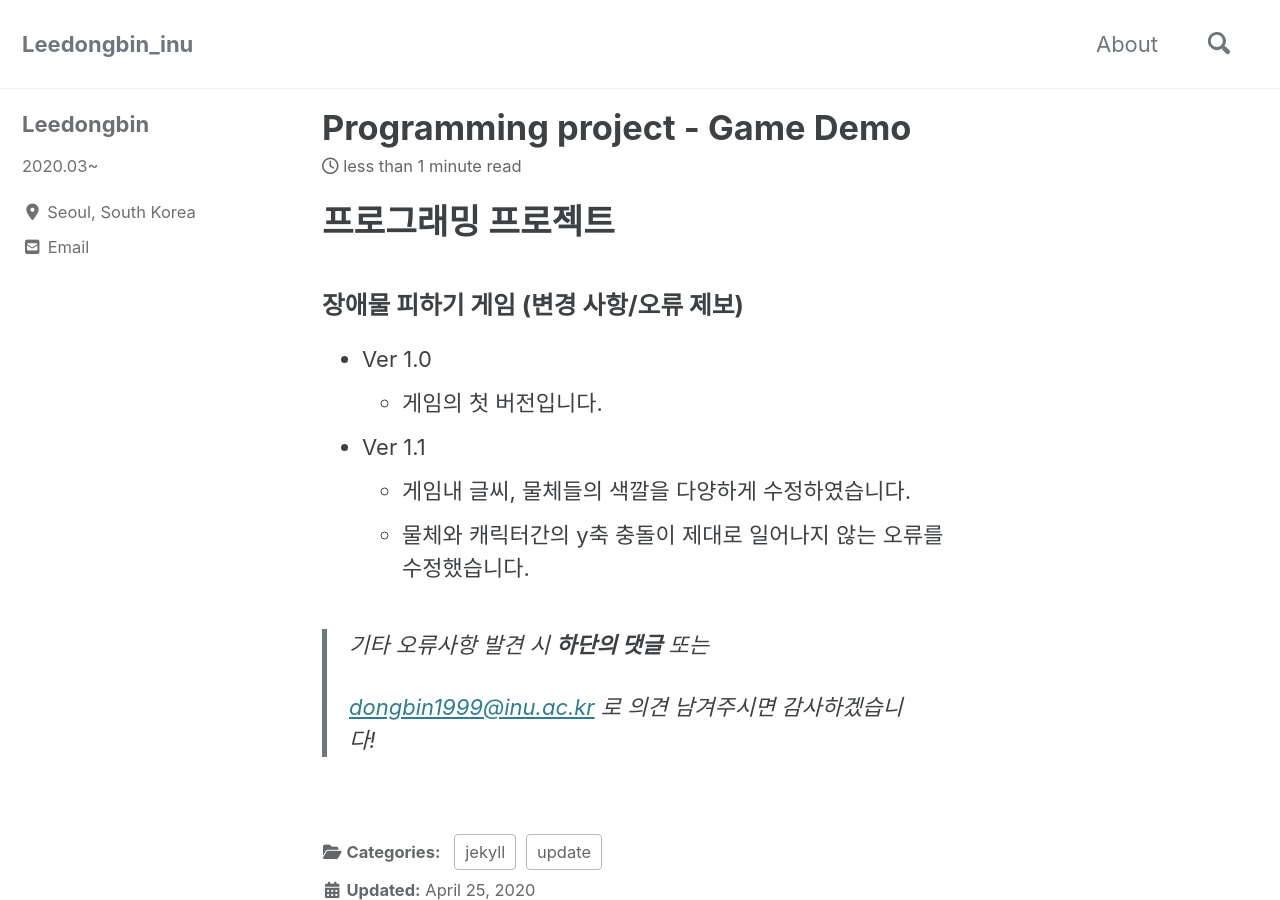
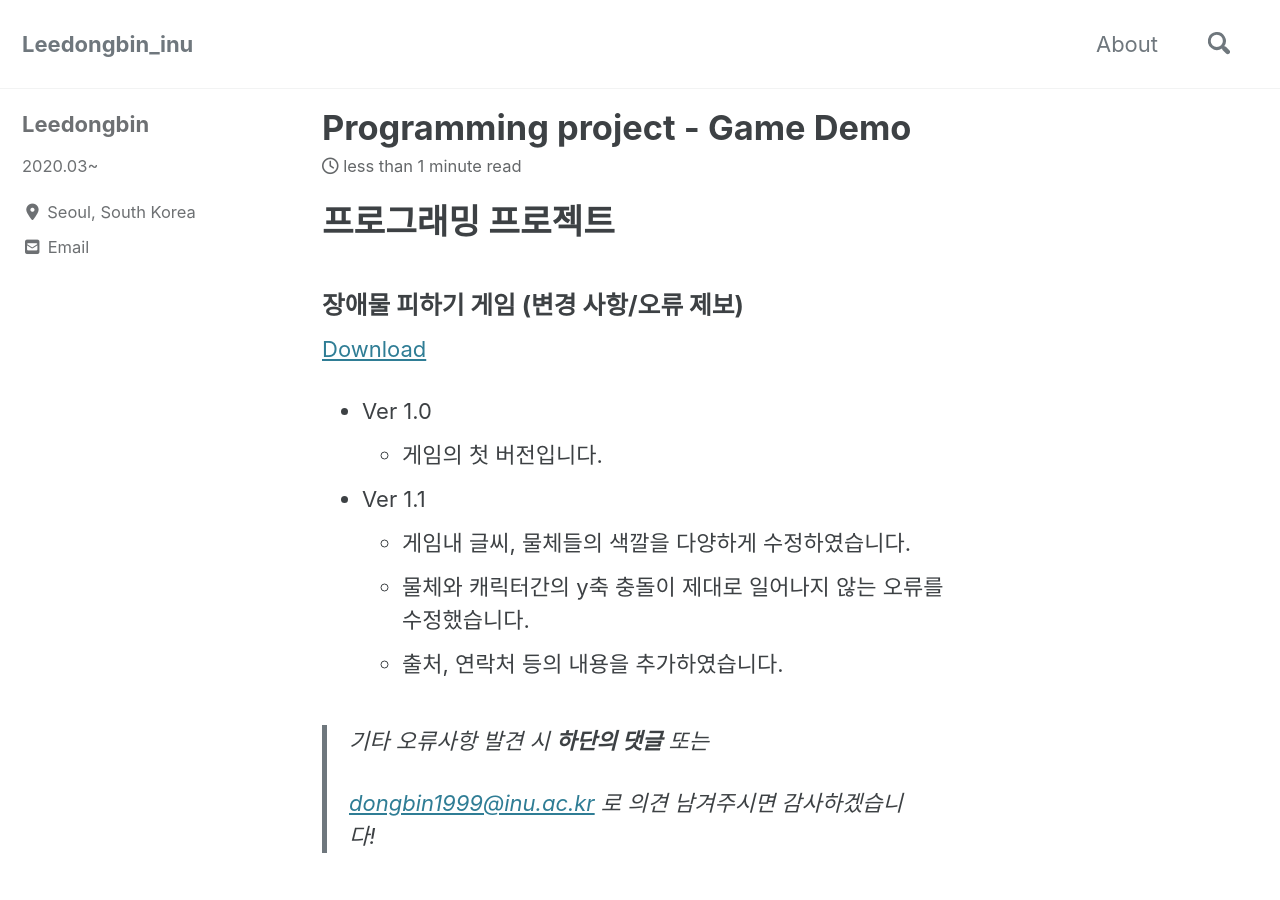
Before and after one commit to dongbin1999/dongbin1999.github.io, a Jekyll site: the page built from _posts/2020-04-25-Programming-project---Game-Demo.md, in a window 1280 px wide and 900 px high. Built offline with Jekyll 4.4.1, drawn with Linux system fonts in a browser that asks for light colours; cached includes are drawn as plain includes; nearby versions of some CDN libraries; comment, search, counter and statistics services are not loaded.

Commit message:
Programming Project

```diff
--- a/_posts/2020-04-25-Programming-project---Game-Demo.md
+++ b/_posts/2020-04-25-Programming-project---Game-Demo.md
@@ -9,13 +9,14 @@ categories: jekyll update
 
 ### 장애물 피하기 게임 (변경 사항/오류 제보)
 
-
+[Download](https://github.com/dongbin1999/Programming-Project)
 
 * Ver 1.0
   * 게임의 첫 버전입니다.
 * Ver 1.1
   * 게임내 글씨, 물체들의 색깔을 다양하게 수정하였습니다.
   * 물체와 캐릭터간의 y축 충돌이 제대로 일어나지 않는 오류를 수정했습니다.
+  * 출처, 연락처 등의 내용을 추가하였습니다.
 
 
 
```
